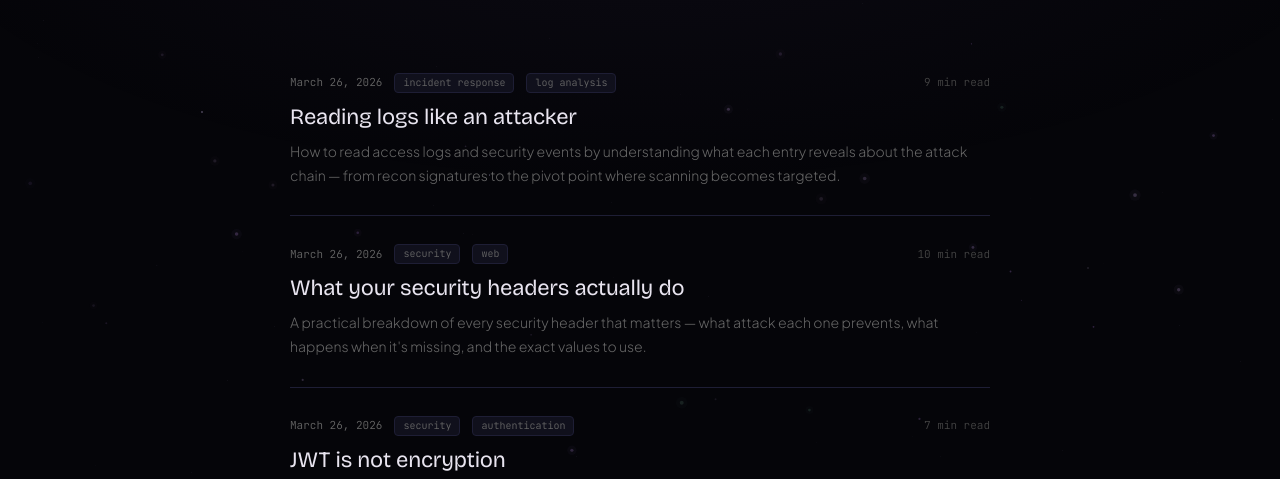
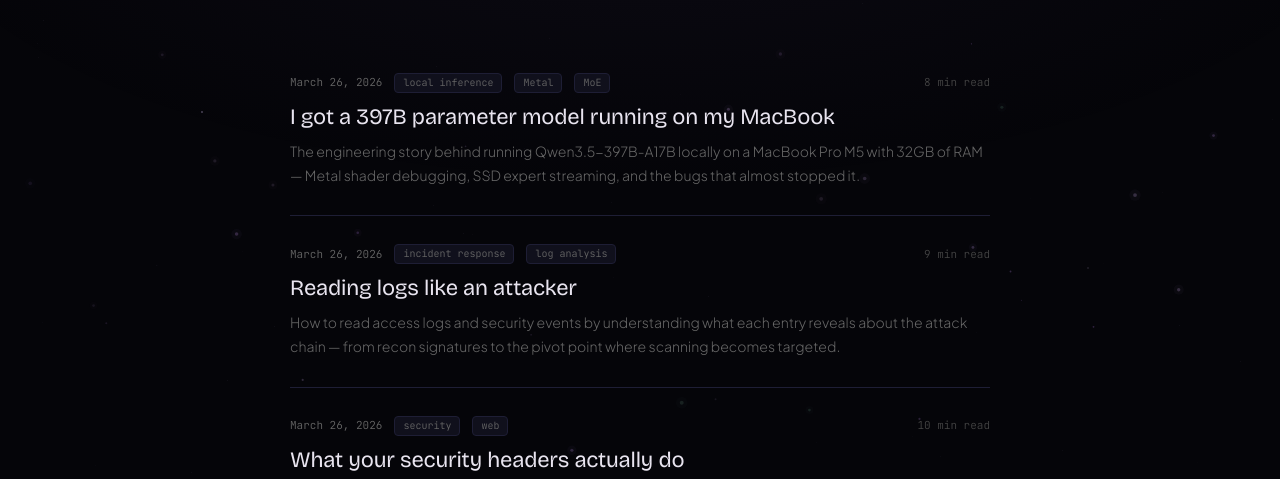
Before and after one commit to penumbraforge/penumbraforge.github.io, an Eleventy site: page src/blog/index.njk in a window 1280 px wide. Shown: the part 251-730 px from the top of the page. Built offline with nearby package versions, Linux system fonts and the light colour scheme; Eleventy itself is replaced by a stand-in of ours; files that its build step writes are made by us from their sources.

Commit message:
blog: add 397B post to blog index

```diff
--- a/src/blog/index.njk
+++ b/src/blog/index.njk
@@ -29,6 +29,18 @@ permalink: /blog/
     <h1>Building in the open</h1>
     <p class="blog-hero-sub">Technical write-ups on security engineering, tool architecture, and lessons from a decade in the trenches.</p>
   </div>
+
+  <a href="/blog/397b-on-a-macbook/" class="blog-post-card">
+    <div class="blog-post-meta">
+      <span class="blog-post-date">March 26, 2026</span>
+      <span class="blog-post-tag">local inference</span>
+      <span class="blog-post-tag">Metal</span>
+      <span class="blog-post-tag">MoE</span>
+      <span class="blog-post-read">8 min read</span>
+    </div>
+    <div class="blog-post-title">I got a 397B parameter model running on my MacBook</div>
+    <p class="blog-post-excerpt">The engineering story behind running Qwen3.5-397B-A17B locally on a MacBook Pro M5 with 32GB of RAM — Metal shader debugging, SSD expert streaming, and the bugs that almost stopped it.</p>
+  </a>
 
   <a href="/blog/reading-logs-like-an-attacker/" class="blog-post-card">
     <div class="blog-post-meta">
```
